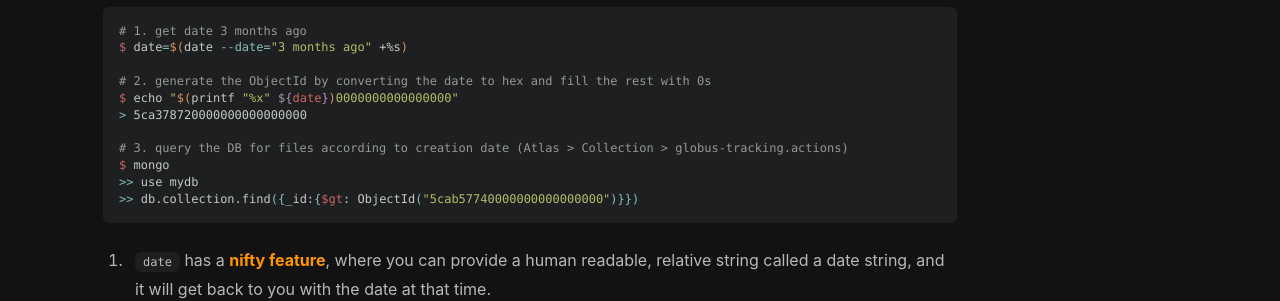
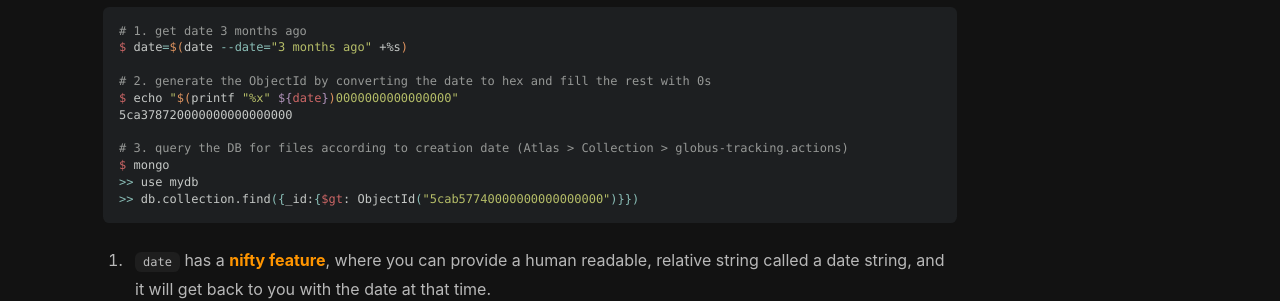
Before and after one commit to ervinb/ervinb.github.io, a Jekyll site: the page built from _posts/2019-04-08-mongodb-magic.md, in a window 1280 px wide. Shown: the part 435-736 px from the top of the page. Built offline with Jekyll 4.4.1, drawn with Linux system fonts in a browser that asks for light colours; nearby versions of some CDN libraries; comment, search, counter and statistics services are not loaded.

Commit message:
Remove angled bracket

```diff
--- a/_posts/2019-04-08-mongodb-magic.md
+++ b/_posts/2019-04-08-mongodb-magic.md
@@ -14,7 +14,7 @@ $ date=$(date --date="3 months ago" +%s)
 
 # 2. generate the ObjectId by converting the date to hex and fill the rest with 0s
 $ echo "$(printf "%x" ${date})0000000000000000"
-> 5ca378720000000000000000
+5ca378720000000000000000
 
 # 3. query the DB for files according to creation date (Atlas > Collection > globus-tracking.actions)
 $ mongo
```
